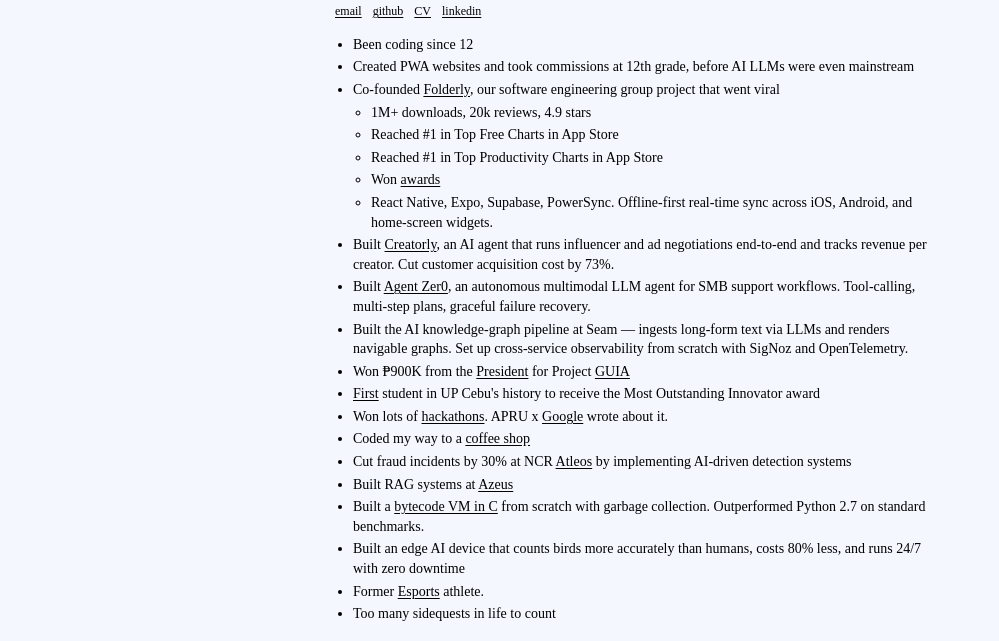
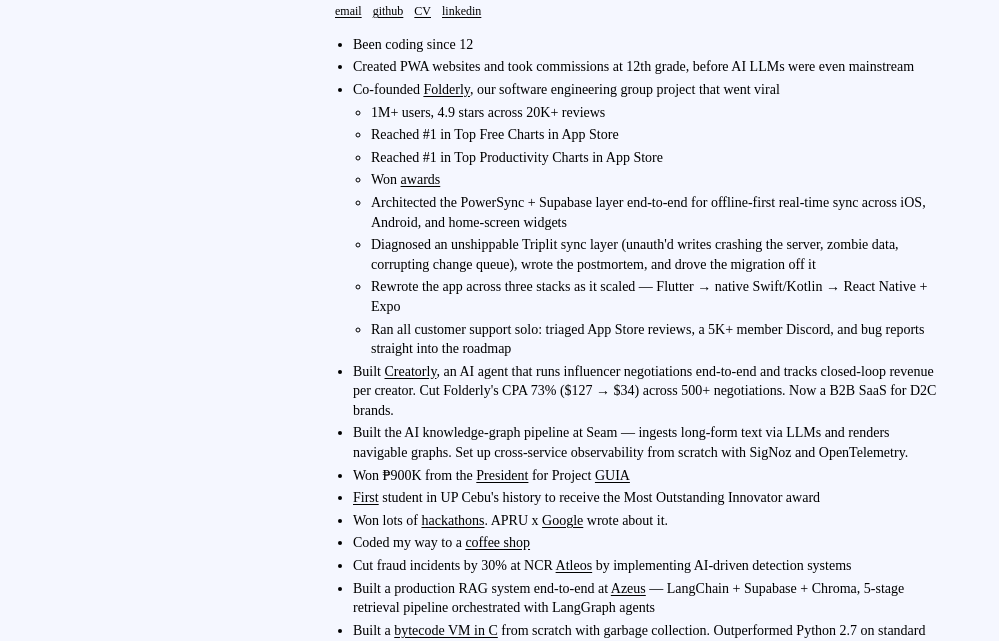
Before and after one commit to wience/wience.tech, a plain HTML site: page index.html in a window 1280 px wide. Shown: the part 87-728 px from the top of the page, without its empty margins (0-999 px from the left). Drawn offline with Linux system fonts and the light colour scheme.

Commit message:
Remove Agent Zer0 entry from site

```diff
--- a/index.html
+++ b/index.html
@@ -5,7 +5,7 @@
     <meta charset="UTF-8">
     <meta name="viewport" content="width=device-width, initial-scale=1.0">
     <title>Wince Dela Fuente</title>
-    <meta name="description" content="Co-founded Folderly (1M+ downloads, #1 App Store, 4.9★). Won the Presidential Innovation Award. Building mobile + AI. Open to founding-engineer roles — remote or relocate.">
+    <meta name="description" content="Co-founded Folderly (1M+ users, #1 App Store, 4.9★ across 20K+ reviews). Won the Presidential Innovation Award. Building mobile + AI. Open to founding-engineer roles — remote or relocate.">
     <meta property="og:title" content="Wince Dela Fuente">
     <meta property="og:description" content="building mobile + AI · open to founding-engineer roles — remote or relocate">
     <meta property="og:image" content="https://wience.tech/og.png">
@@ -183,15 +183,17 @@
         <li>Co-founded <a href="http://folderly.top/">Folderly</a>, our software engineering group project that went
             viral
             <ul>
-                <li>1M+ downloads, 20k reviews, 4.9 stars</li>
+                <li>1M+ users, 4.9 stars across 20K+ reviews</li>
                 <li>Reached #1 in Top Free Charts in App Store</li>
                 <li>Reached #1 in Top Productivity Charts in App Store</li>
                 <li>Won <a href="http://folderly.top/">awards</a></li>
-                <li>React Native, Expo, Supabase, PowerSync. Offline-first real-time sync across iOS, Android, and home-screen widgets.</li>
+                <li>Architected the PowerSync + Supabase layer end-to-end for offline-first real-time sync across iOS, Android, and home-screen widgets</li>
+                <li>Diagnosed an unshippable Triplit sync layer (unauth'd writes crashing the server, zombie data, corrupting change queue), wrote the postmortem, and drove the migration off it</li>
+                <li>Rewrote the app across three stacks as it scaled — Flutter → native Swift/Kotlin → React Native + Expo</li>
+                <li>Ran all customer support solo: triaged App Store reviews, a 5K+ member Discord, and bug reports straight into the roadmap</li>
             </ul>
         </li>
-        <li>Built <a href="https://creatorly.co/">Creatorly</a>, an AI agent that runs influencer and ad negotiations end-to-end and tracks revenue per creator. Cut customer acquisition cost by 73%.</li>
-        <li>Built <a href="https://agent-zer0.vercel.app/">Agent Zer0</a>, an autonomous multimodal LLM agent for SMB support workflows. Tool-calling, multi-step plans, graceful failure recovery.</li>
+        <li>Built <a href="https://creatorly.co/">Creatorly</a>, an AI agent that runs influencer negotiations end-to-end and tracks closed-loop revenue per creator. Cut Folderly's CPA 73% ($127 → $34) across 500+ negotiations. Now a B2B SaaS for D2C brands.</li>
         <li>Built the AI knowledge-graph pipeline at Seam — ingests long-form text via LLMs and renders navigable graphs. Set up cross-service observability from scratch with SigNoz and OpenTelemetry.</li>
         <li>Won ₱900K from the <a href="https://up.edu.ph/gawad-pangulo-caps-linggo-ng-unibersidad-2025/">President</a>
             for Project <a
@@ -211,15 +213,15 @@
         <li>Cut fraud incidents by 30% at NCR <a
                 href="https://www.linkedin.com/in/wince-dela-fuente-61b3a8293/overlay/experience/2295779678/multiple-media-viewer/?profileId=ACoAAEcSN3cBm0bvZ4IgbJ-e8ZhUHqEzlA0w4IQ&treasuryMediaId=1718087612907">Atleos</a>
             by implementing AI-driven detection systems</li>
-        <li>Built RAG systems at <a
-                href="https://www.linkedin.com/in/wince-dela-fuente-61b3a8293/overlay/experience/2419471599/multiple-media-viewer/?profileId=ACoAAEcSN3cBm0bvZ4IgbJ-e8ZhUHqEzlA0w4IQ&treasuryMediaId=1745463651965">Azeus</a>
-        </li>
+        <li>Built a production RAG system end-to-end at <a
+                href="https://www.linkedin.com/in/wince-dela-fuente-61b3a8293/overlay/experience/2419471599/multiple-media-viewer/?profileId=ACoAAEcSN3cBm0bvZ4IgbJ-e8ZhUHqEzlA0w4IQ&treasuryMediaId=1745463651965">Azeus</a> —
+            LangChain + Supabase + Chroma, 5-stage retrieval pipeline orchestrated with LangGraph agents</li>
         <li>Built a <a href="https://github.com/wience/bytecode-vm">bytecode VM in C</a> from scratch with garbage collection. Outperformed Python 2.7 on standard benchmarks.</li>
         <li>Built an edge AI device that counts birds more accurately than humans, costs 80% less, and runs 24/7 with
             zero downtime
         </li>
         <li>Former <a href="https://www.facebook.com/watch/?v=482113237870332">Esports</a> athlete. </li>
-        <li>Too many sidequests in life to count</li>
+        <li>Generalist since birth</li>
     </ul>
 
     <h2>Unpopular opinions</h2>
```
Also changed, not shown: Documents/GitHub/wience.tech/CLAUDE.md (added, +7 -0 lines), 1 other file.
